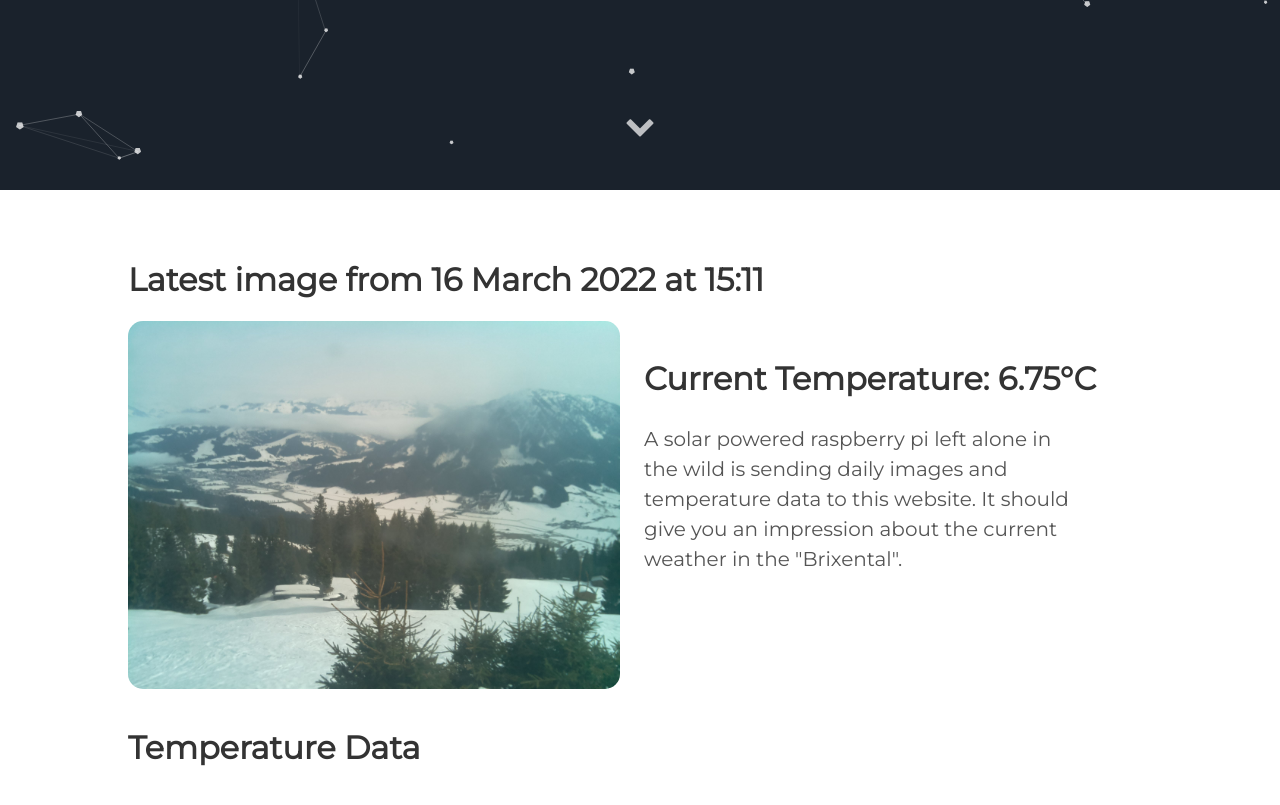
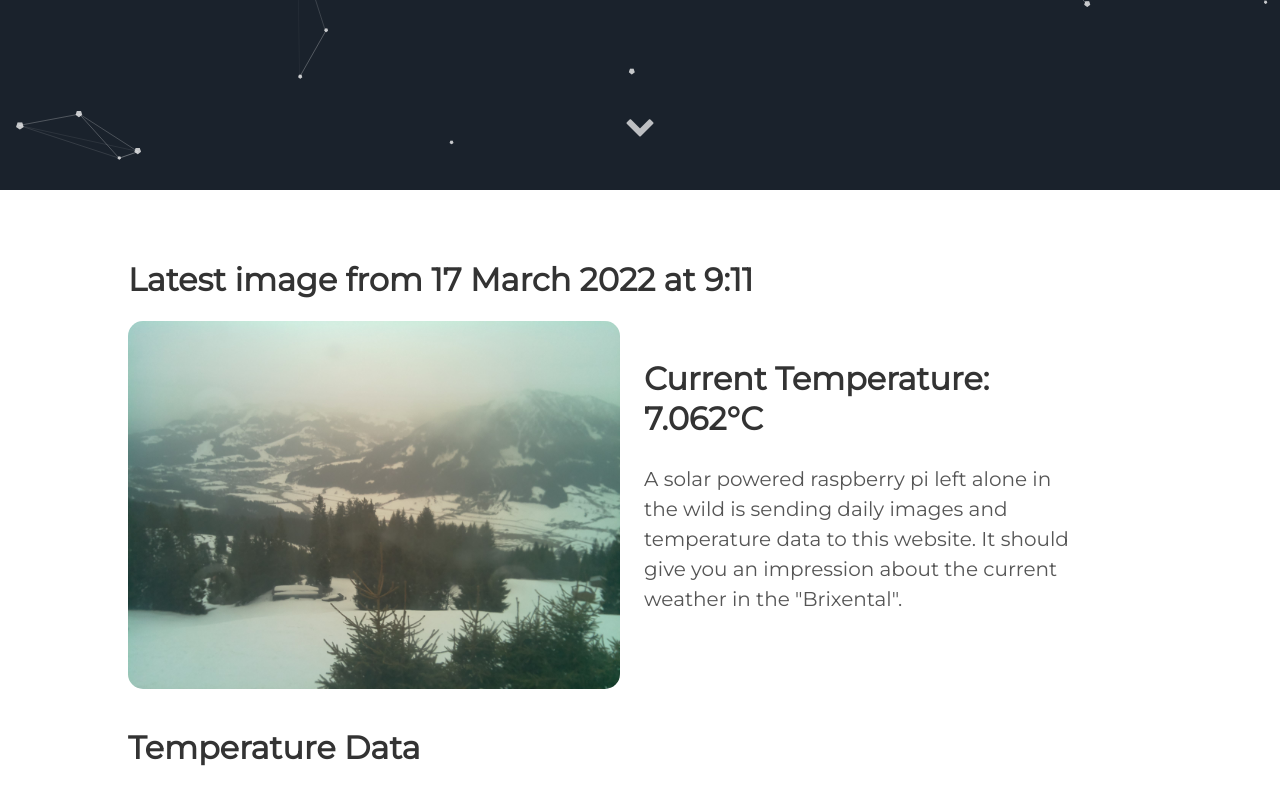
Before and after one commit to vektorious/vektorious.github.io, a Jekyll site: the page built from resources/huette.md, in a window 1280 px wide and 900 px high, scrolled down 710 px. Shown: the top 805 px of the window. Built offline with Jekyll 4.4.1, drawn with Linux system fonts in a browser that asks for light colours.

Commit message:
I'm a bot beep boop

```diff
--- a/resources/huette.md
+++ b/resources/huette.md
@@ -6,13 +6,13 @@ image: '/assets/img/'
 description: 'Live image from the Austrian alps'
 twitter_text: ' '
 ---
-## Latest image from 16 March 2022 at 15:11
+## Latest image from 17 March 2022 at  9:11
 <div class="huette">
   <div class="huette-image">
     <img src="{{ "/assets/img/huette.jpg" | prepend: site.baseurl }}">
   </div>
   <div class="huette-text">
-        <h2>Current Temperature: 6.75°C</h2>
+        <h2>Current Temperature: 7.062°C</h2>
         <p>A solar powered raspberry pi left alone in the wild is sending daily images and temperature data to this website. It should give you an impression about the current weather in the "Brixental".</p>
 
   </div>
```
Also changed, not shown: rpi-script/2022-03-17_090949.txt (renamed from rpi-script/2022-03-16_150952.txt, +5 -5 lines), rpi-script/huette.md (+2 -2 lines), assets/img/huette.jpg, assets/img/temp_plot.png, rpi-script/temp_plot.png, 1 other file.
